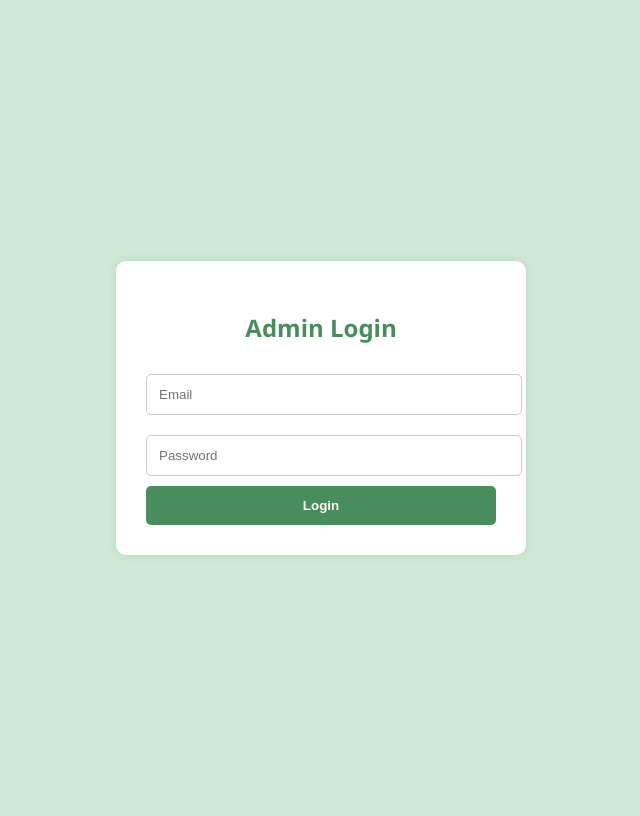
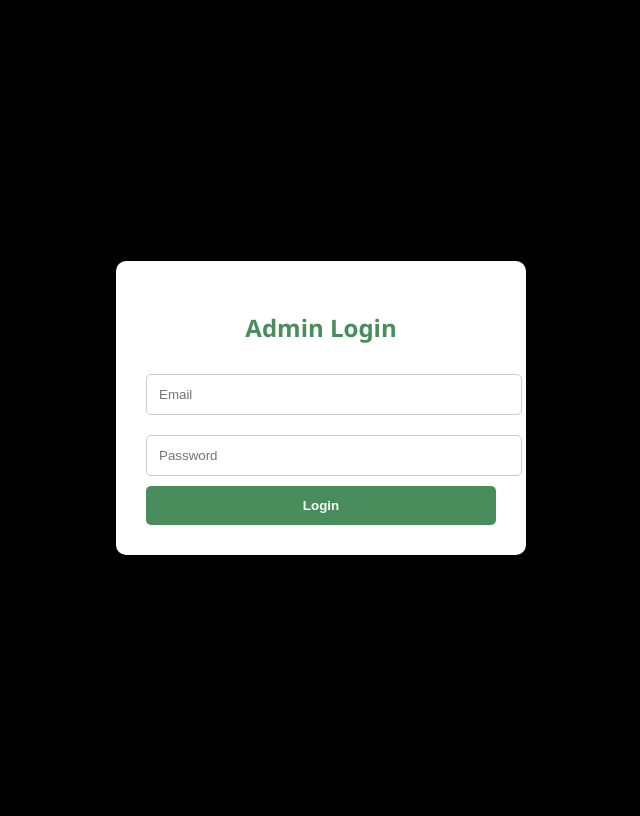
Before and after one commit to Nadaaaziz/Market_Mate, a Flask app: page /login in a window 1280 px wide. Shown: the whole page, without its empty margins (319-959 px from the left). Run offline with Flask 3, Linux system fonts and the light colour scheme.

Commit message:
Update login.html
change background login

```diff
--- a/templates/login.html
+++ b/templates/login.html
@@ -5,7 +5,7 @@
   <title>Login | MarketMate Dashboard</title>
   <style>
     body {
-      background-color: #CEEAD6;
+      background-color: #000000;
       font-family: 'Segoe UI', sans-serif;
       display: flex;
       justify-content: center;
```
